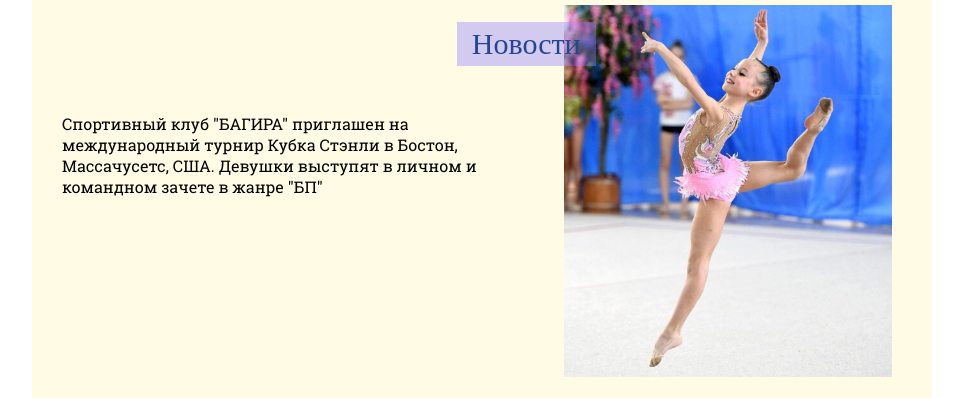
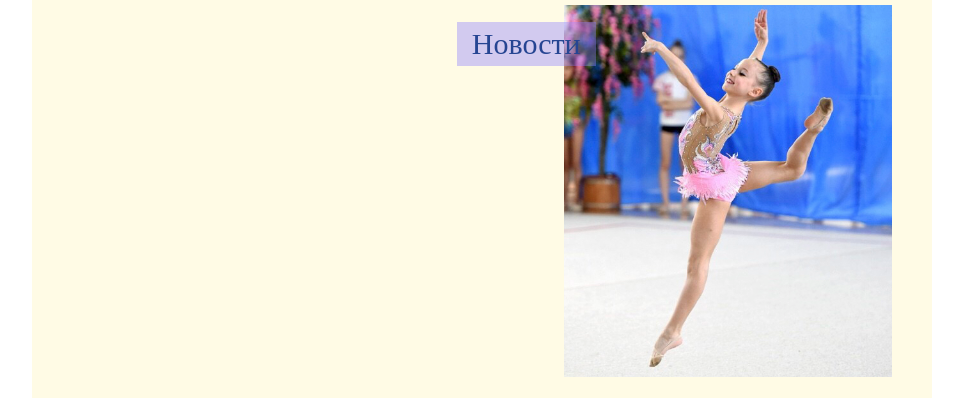
Before and after one commit to ydanilin/Bagira, a Django app: page / in a window 1280 px wide. Shown: the part 833-1231 px from the top of the page, without its empty margins (222-1185 px from the left). Run offline with Django 3.2, Linux system fonts and the light colour scheme; some web fonts are replaced.

Commit message:
work 04-06 Nov (2)

```diff
--- a/templates/main/main.html
+++ b/templates/main/main.html
@@ -53,9 +53,9 @@
                      style="width: 100%;"></img>
             </div>
             <div style="width: 50%; position: absolute; top: 30%; left: 0; font-family: RobotoSlab;">
-                Спортивный клуб "БАГИРА" приглашен на международный турнир Кубка
-                Стэнли в Бостон, Массачусетс, США.
-                Девушки выступят в личном и командном зачете в жанре "БП"
+{#                Спортивный клуб "БАГИРА" приглашен на международный турнир Кубка#}
+{#                Стэнли в Бостон, Массачусетс, США.#}
+{#                Девушки выступят в личном и командном зачете в жанре "БП"#}
             </div>
         </div>
         <div style="padding: 10px; position: relative">
@@ -65,11 +65,11 @@
             <img src="{% static "Tournaments.jpg" %}" border="0" alt=""
                  style="width: 40%;"></img>
             <div style="width: 50%; position: absolute; top: 30%; right: 0; font-family: RobotoSlab;">
-                <b>30 июля - 15 августа 2017 года.</b><br>XXI Чемпионат Европы
-                на призы Федерации Gimnasia Catalunia, Барселона,
-                Испания<br><br>
-                <b>11 марта - 5 апреля 2017 года.</b><br>VIX Турнир Кубка
-                Стэнли, Бостон, Массачусетс, США
+{#                <b>30 июля - 15 августа 2017 года.</b><br>XXI Чемпионат Европы#}
+{#                на призы Федерации Gimnasia Catalunia, Барселона,#}
+{#                Испания<br><br>#}
+{#                <b>11 марта - 5 апреля 2017 года.</b><br>VIX Турнир Кубка#}
+{#                Стэнли, Бостон, Массачусетс, США#}
             </div>
         </div>
     </div>
```
